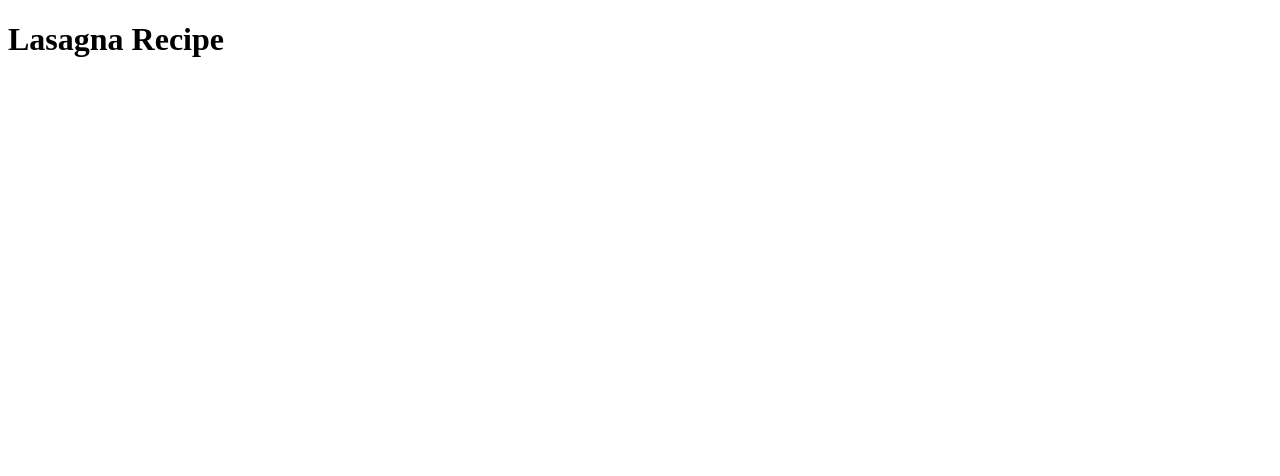
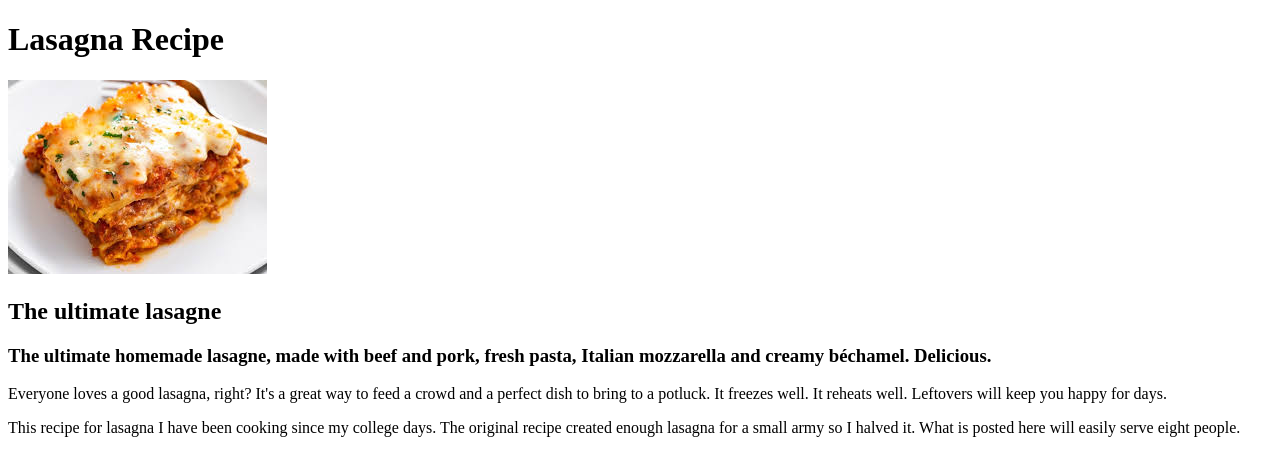
Before and after one commit to RichiCod3s/odin-recipes, a plain HTML site: page recipes/lasagna.html in a window 1280 px wide. Drawn offline with Linux system fonts and the light colour scheme.

Commit message:
add image to lasagna.html and headings/paragraphs

```diff
--- a/recipes/lasagna.html
+++ b/recipes/lasagna.html
@@ -3,9 +3,22 @@
 <head>
     <meta charset="UTF-8">
     <meta name="viewport" content="width=device-width, initial-scale=1.0">
-    <title>Document</title>
+    <title>The ultimate lasagne</title>
 </head>
 <body>
     <h1>Lasagna Recipe</h1>
+
+        <img src="../images/lasagna.jpg" alt="A warm plate of lasagna">
+
+        <h2>The ultimate lasagne</h2>
+        <h3>The ultimate homemade lasagne, made with beef and pork,
+            fresh pasta, Italian mozzarella and creamy béchamel. Delicious.</h3>
+
+            <p>Everyone loves a good lasagna, right? It's a great way to feed a crowd and a perfect dish to bring to a potluck.
+                It freezes well. It reheats well. Leftovers will keep you happy for days.</p>
+
+                <p>This recipe for lasagna I have been cooking since my college days. The original recipe created enough lasagna for a small army so I halved it.
+                    What is posted here will easily serve eight people.</p>
+
 </body>
 </html>
```
Also changed, not shown: images/lasagna.jpeg (added), images/lasagna.jpg (added).
